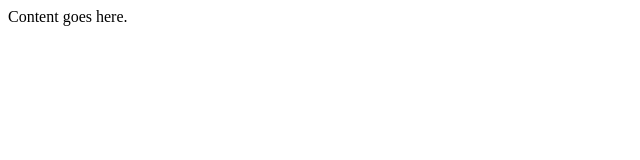
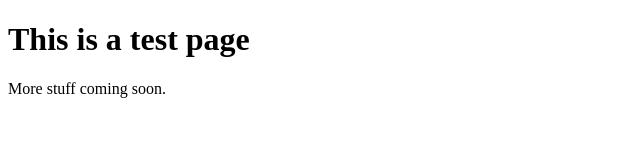
Before and after one commit to yuddanti/yuddanti.github.io, a plain HTML site: page index.html in a window 1280 px wide. Shown: the whole page, without its empty margins (0-640 px from the left). Drawn offline with Linux system fonts and the light colour scheme.

Commit message:
Update index.html

```diff
--- a/index.html
+++ b/index.html
@@ -1,11 +1,12 @@
 <!doctype html>
 <html>
 <head>
-<title>Our Funky HTML Page</title>
-<meta name="description" content="Our first page">
-<meta name="keywords" content="html tutorial template">
+  <title>Yuvraj Uddanti</title>
+  <meta name="description" content="Our first page">
+  <meta name="keywords" content="html tutorial template">
 </head>
 <body>
-Content goes here.
+  <h1>This is a test page</h1>
+  <p>More stuff coming soon.</p>
 </body>
 </html>
```
